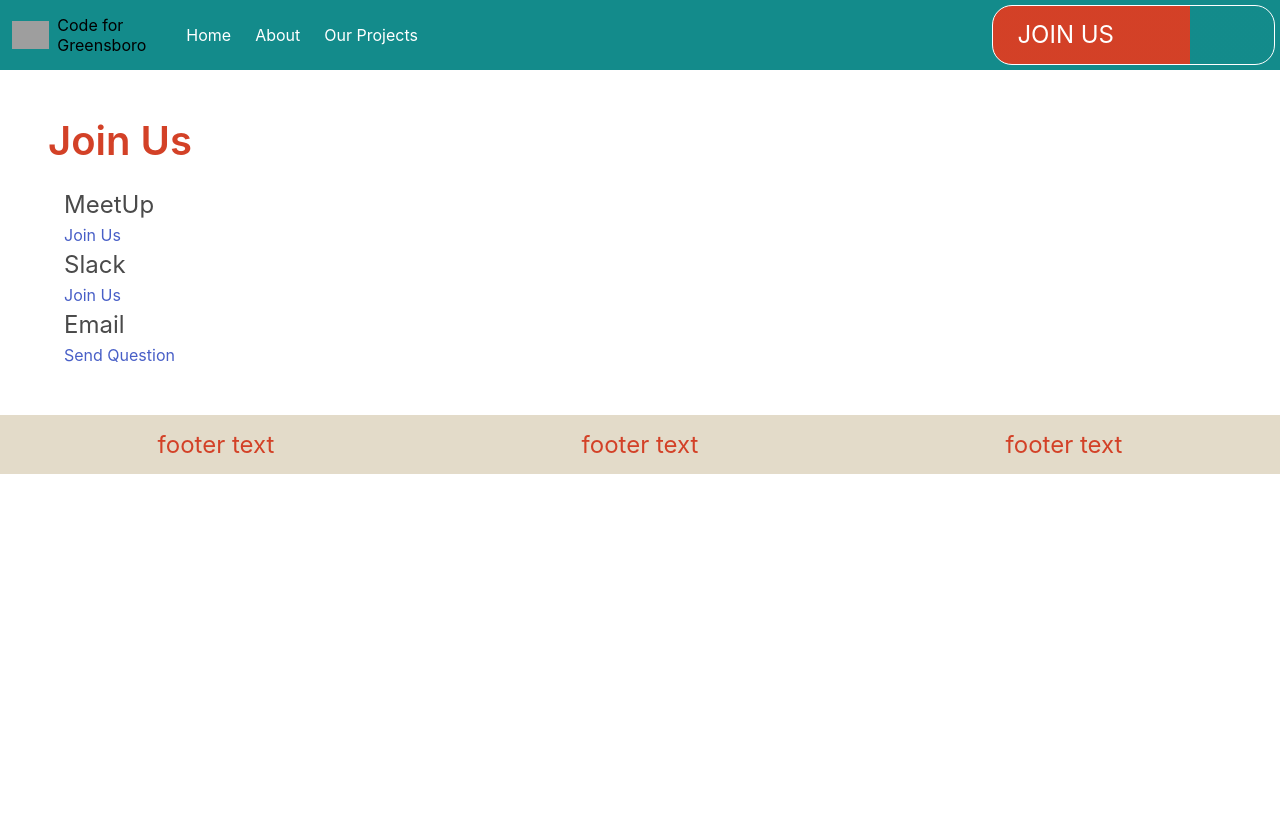
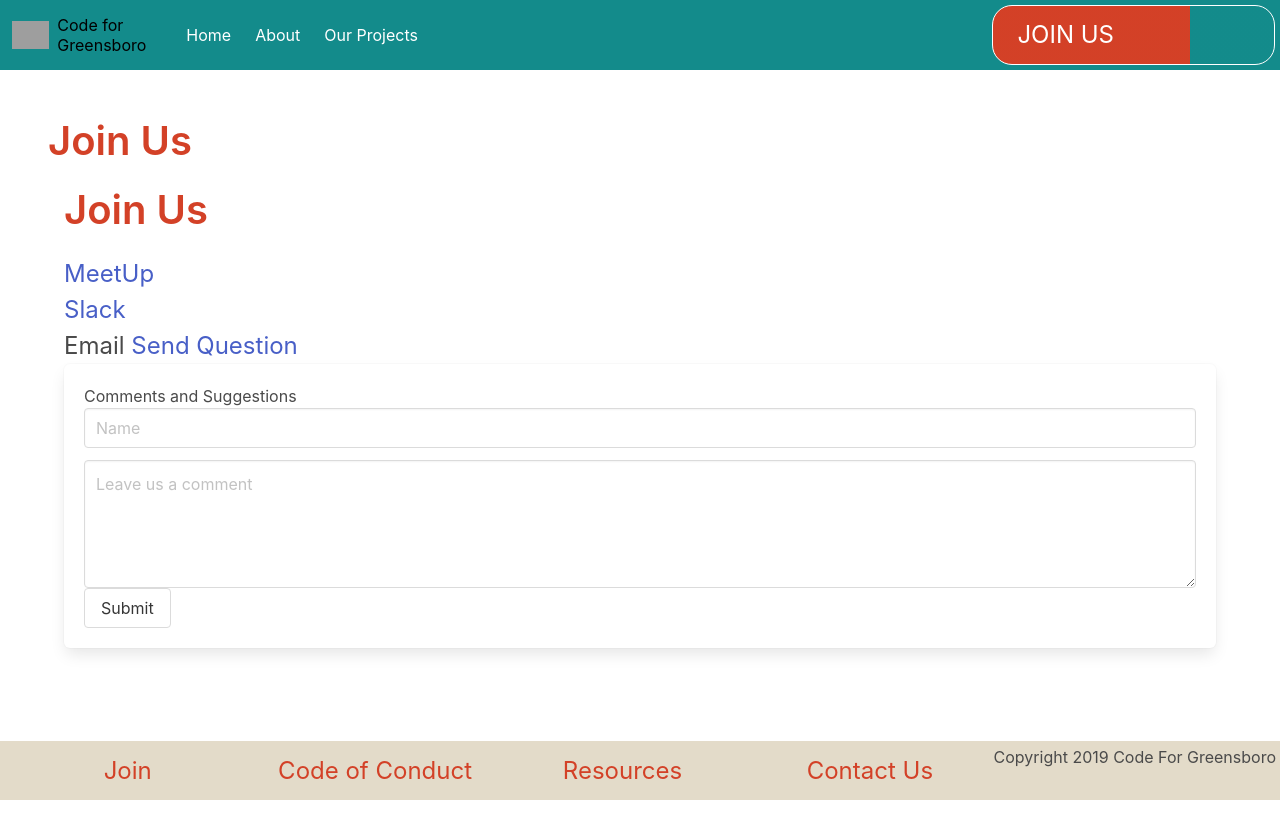
Before and after one commit to codeforgso/codeforgso.github.io, a Next.js app: page /join in a window 1280 px wide. Built offline with nearby package versions, Linux system fonts and the light colour scheme; grey boxes are pictures that could not be loaded.

Commit message:
Master (#28)
* played with

* worked on join us page

* worked on footer

* set up comment box still working on submit

```diff
--- a/components/footer.js
+++ b/components/footer.js
@@ -1,20 +1,41 @@
+
+const links = [
+  { href: '/join', label: 'Join Us' },
+  { href: '/resources', label: 'Resources' },
+  { href: '/contact', label: 'Contact' },
+  { href: '/conduct', label: 'Code of Conduct' },
+].map((link) => {
+  link.key = `nav-link-${link.href}-${link.label}`;
+  return link;
+});
+
 const footer = () => (
     <footer className="footer">
         <div className="columns">
             <div className="column">
                 <div className="title is-4 red has-text-centered">
-                    <h1>footer text</h1>
+                    <h1>Join</h1>
                 </div>
             </div>
             <div className="column">
                 <div className="title is-4 red has-text-centered">
-                    <h1>footer text</h1>
+                    <h1>Code of Conduct</h1>
                 </div>
             </div>
             <div className="column">
                 <div className="title is-4 red has-text-centered">
-                    <h1>footer text</h1>
+                    <h1>Resources</h1>
                 </div>
+            </div>
+            <div className="column">
+                <div className="title is-4 red has-text-centered">
+                    <h1>Contact Us</h1>
+                </div>
+            </div>
+          <div class="columns">
+            <div class="column">
+                Copyright {new Date().getFullYear()} Code For Greensboro
+            </div>
             </div>
         </div>
     </footer>
--- a/package.json
+++ b/package.json
@@ -15,10 +15,12 @@
     "@fortawesome/fontawesome-svg-core": "^1.2.8",
     "@fortawesome/free-solid-svg-icons": "^5.5.0",
     "@fortawesome/react-fontawesome": "^0.1.3",
+    "@statickit/react": "^1.0.0-beta.7",
     "@zeit/next-sass": "^1.0.1",
     "bulma": "^0.7.5",
     "next": "^9.0.1",
     "node-sass": "^4.12.0",
+    "postmark": "^2.3.0",
     "react": "^16.8.6",
     "react-dom": "^16.8.6"
   },
--- a/pages/join.js
+++ b/pages/join.js
@@ -1,24 +1,60 @@
-import React from 'react'
-import Page from '../components/page'
-import '../styles.scss'
+import React from 'react';
+import Page from '../components/page';
+import '../styles.scss';
+import * as postmark from 'postmark'
+import { ValidationError, useForm } from '@statickit/react';
 
-const Join = () => (
-    <Page title="Join Us">
-        <div>
-            <h2>MeetUp</h2>
-            <div>
-                <a href="https://www.meetup.com/Code-for-Greensboro">Join Us</a>
-            </div>
-            <h2>Slack</h2>
-            <div>
-                <a href="https://slack.codeforgreensboro.org/">Join Us</a>
-            </div>
-            <h2>Email</h2>
-            <div>
-                <a href="mailto:hello@codeforgreensboro.org">Send Question</a>
-            </div>
+class Join extends React.Component {
+
+
+state = {
+  name: '',
+  comment: ''
+}
+  handleChange = (e) => {
+    this.setState({[e.target.name]: e.target.value})
+  }
+
+  handleSubmit = (e) => {
+    e.preventDefault()
+    const client = new postmark.ServerClient("3d3618d2-25f5-40ff-9009-b50b7b71ecac")
+    console.log('client')
+
+    client.sendEmail({
+  "From": "hello@codeforgreensboro.org",
+  "To": "tim@codeforgreensboro.org",
+  "Subject": `Comment from ${this.state.name}`,
+  "TextBody": `${this.state.comment}`
+}).then(response => {
+    console.log(response.To);
+    console.log(response.SubmittedAt);
+    console.log(response.Message);
+    console.log(response.MessageID);
+    console.log(response.ErrorCode);
+});
+  }
+
+render () {
+  console.log(this.state);
+  return <Page title="Join Us" >
+    <p className="title" >Join Us</p>
+    <div>
+      <h2><a href="https://www.meetup.com/Code-for-Greensboro">MeetUp</a></h2>
+      <h2><a href ="slack.codeforgreensboro.org">Slack</a></h2>
+      <h2>Email      <a href="mailto:hello@codeforgreensboro.org">Send Question</a></h2>
+      <form class="comment box"  onSubmit={this.handleSubmit}>
+      <h1>Comments and Suggestions</h1>
+      <div class="field">
+        <div class="control">
+          <input class="input" type="text" onChange={this.handleChange} name="name" placeholder="Name"/>
         </div>
-    </Page>
-)
+        </div>
+        <textarea class="textarea" name="comment" onChange={this.handleChange} placeholder="Leave us a comment"></textarea>
+        <button type="submit" class="button">Submit</button>
+        </form>
+    </div>
+  </Page>
+}
+}
 
 export default Join
--- a/styles.scss
+++ b/styles.scss
@@ -41,6 +41,10 @@ $footer-background-color: $footer-background;
   h1 {
     color: $red;
   }
+  position: fixed;
+ left: 0;
+ bottom: 0;
+ width: 100%;
 }
 
 h2{
```
Also changed, not shown: 1 other file (tests, documents, lock files or other folders).
